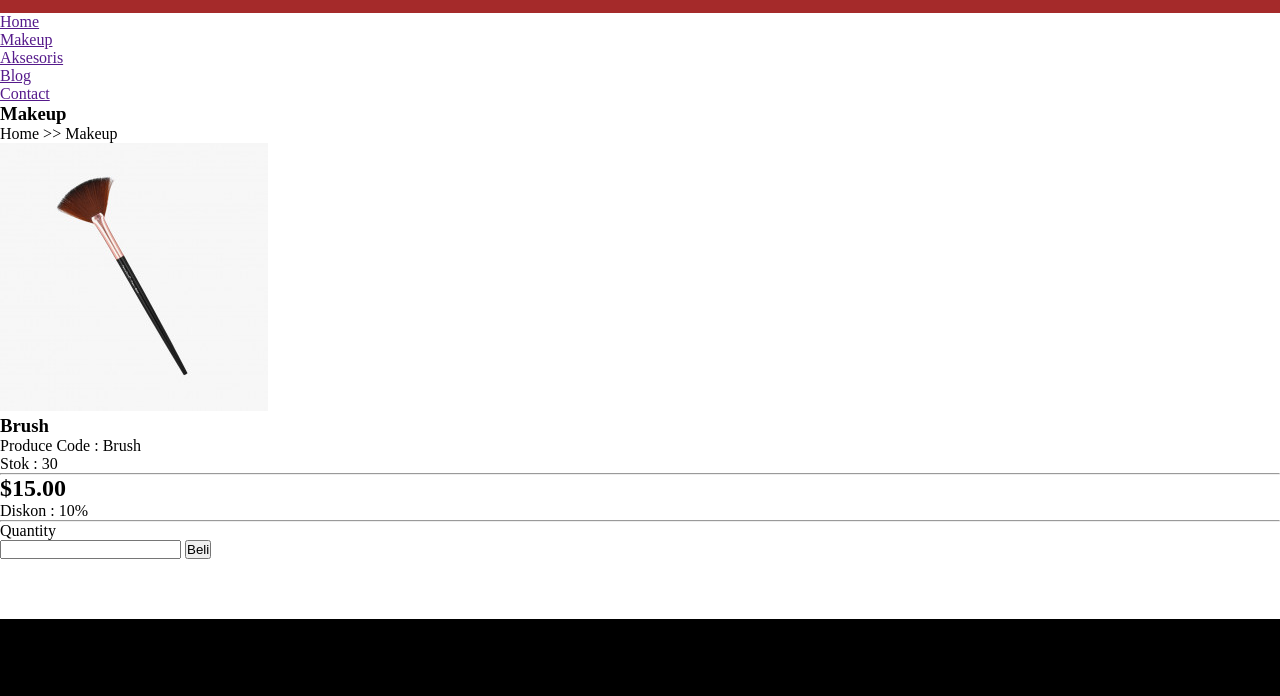
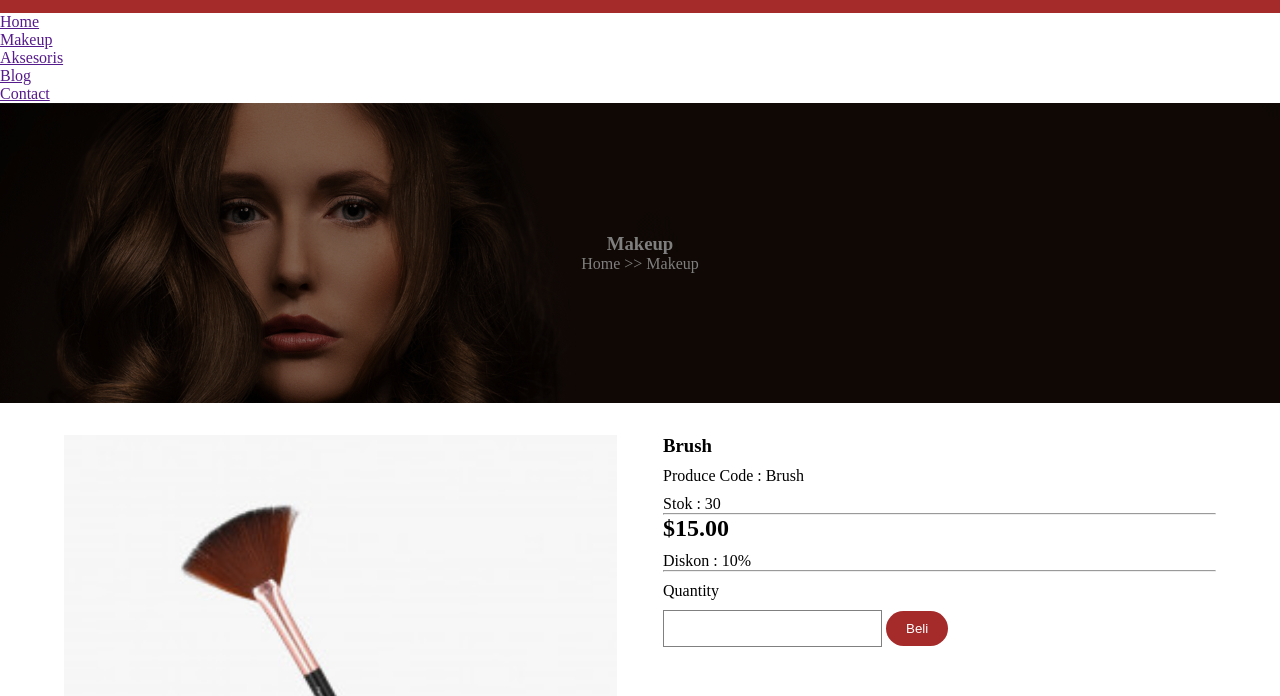
Before and after one commit to Dini259/E-Commerce-Kosmetik, a plain HTML site: page detail.html in a window 1280 px wide. Shown: the part 56-752 px from the top of the page. Drawn offline with nearby package versions, Linux system fonts and the light colour scheme; files whose address does not match are found by name.

Commit message:
Update style.css

```diff
--- a/style.css
+++ b/style.css
@@ -350,6 +350,67 @@ box-sizing: border-box;
    list-style: none;
  }
 
+.banner{
+
+  background-image: url(hero.png);
+    height: 300px;
+    background-size: cover;
+    background-repeat: no-repeat;
+    color: white;
+    display: flex;
+    justify-content: center;
+    align-items: center;
+    padding: 2rem 9%;
+    text-align: center;
+    position: relative;
+}
+
+.banner::after{
+  content: '';
+  position: absolute;
+  top: 0;
+  left: 0;
+  width: 100%;
+  background-color: rgba(0, 0, 0,.5);
+  height: 100%;
+}
+
+.details{
+  display: flex;
+  flex-direction: row;
+  justify-content: space-between;
+  padding: 2rem 5%;
+}
+
+.detailsImage,
+.detailsText{
+  width: 48%;
+}
+
+.detailsImage img{
+  width: 100%;
+}
+
+.detailsText p{
+  margin-top: 10px;
+}
+
+.detailsText button{
+  background-color: brown;
+  padding: 10px 20px;
+  border-radius: 20px;
+  border:none;
+  cursor: pointer;
+  color: white;
+}
+
+.detailsText input{
+  padding: 10px 20px;
+  margin-top: 10px;
+  border: 1px solid gray;
+  outline: none;
+}
+
 
  @media (max-width:480px) {
   .navigation,
@@ -409,4 +470,16 @@ box-sizing: border-box;
     footer .card{
       width: 50%;
     }
+
+     .details{
+      flex-wrap: wrap;
+    }
+    .detailsImage,
+    .detailsText{
+      width: 100%;
+    }
+
+    .detailsText{
+      margin-top: 40px;
+    }
  }
```
